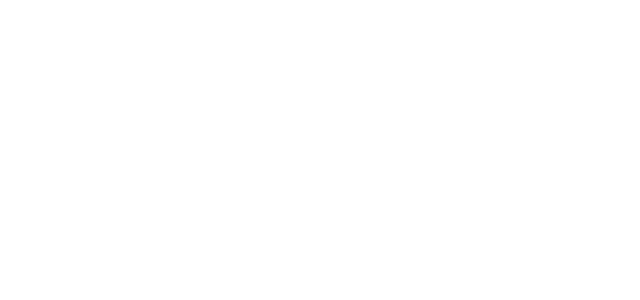
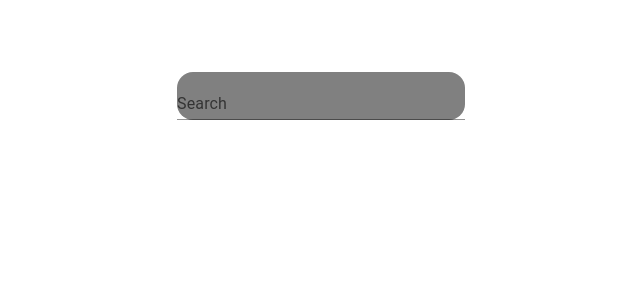
Before and after one commit to purushothamak/instagram, a React (Vite) app: page /SearchUser in a window 1280 px wide. Before the commit this address had no page. Shown: the top 300 px of the page, without its empty margins (471-1111 px from the left). Built offline with nearby package versions, Linux system fonts and the light colour scheme.

Commit message:
added user search page

```diff
--- a/src/App.tsx
+++ b/src/App.tsx
@@ -2,13 +2,14 @@ import "./App.css";
 import { BrowserRouter, Route, Routes } from "react-router-dom";
 import Instamainpage from "./components/mainpage/InstaMainPage";
 import Profilemainpage from "./components/userprofilepage/ProfileMainPage";
-
+import SearchUser from "./components/searchuser/SearchUser";
 function App() {
   return (
     <BrowserRouter>
       <Routes>
         <Route path="/" element={<Instamainpage />} />
         <Route path="/userprofile" element={<Profilemainpage />} />
+        <Route path="/SearchUser" element={<SearchUser />} />
       </Routes>
     </BrowserRouter>
   );
--- /dev/null
+++ b/src/components/searchuser/Search.tsx
@@ -0,0 +1,16 @@
+import React, { useState } from "react";
+import SearchUser from "./SearchUser";
+import SearchResults from "./SearchResults";
+
+function Search() {
+  const [results, setResults] = useState([]);
+
+  return (
+    <div>
+      <SearchUser setResults={setResults} />
+      <SearchResults results={results} result={""} />
+    </div>
+  );
+}
+
+export default Search;
--- /dev/null
+++ b/src/components/searchuser/SearchResults.tsx
@@ -0,0 +1,23 @@
+import React from "react";
+import "./SearchUser.css";
+
+interface SearchResultProps {
+  result: string;
+  results: string[];
+}
+
+const SearchResults: React.FC<SearchResultProps> = ({ results }) => {
+  return (
+    <div className="search-results">
+      {results.map((result, id) => {
+        return <SearchResult result={result.name} key={id} results={[]} />;
+      })}
+    </div>
+  );
+};
+
+const SearchResult: React.FC<SearchResultProps> = ({ result }) => {
+  return <div className="search-result">{result}</div>;
+};
+
+export default SearchResults;
--- /dev/null
+++ b/src/components/searchuser/SearchUser.css
@@ -0,0 +1,21 @@
+.search-input {
+  position: fixed;
+  top: 4em;
+  left: 38em;
+}
+.search-results {
+  width: 100%;
+  background-color: white;
+  display: flex;
+  flex-direction: column;
+  box-shadow: 0px, 0px, 8px #ddd;
+  border-radius: 10px;
+  margin-top: 1rem;
+  max-height: 300px;
+  overflow-y: scroll;
+  color: black;
+}
+
+.search-result:hover {
+  background-color: #efefef;
+}
--- /dev/null
+++ b/src/components/searchuser/SearchUser.tsx
@@ -0,0 +1,64 @@
+import React, { useEffect, useState } from "react";
+import Box from "@mui/material/Box";
+import TextField from "@mui/material/TextField";
+import SearchIcon from "@mui/icons-material/Search";
+import "./SearchUser.css";
+import SearchResults from "./SearchResults";
+
+const SearchUser = () => {
+  const [input, setInput] = useState("");
+  const [searchResults, setSearchResults] = useState([]);
+  const [isLoading, setIsLoading] = useState(false);
+
+  useEffect(() => {
+    if (input) {
+      setIsLoading(true);
+      fetch("https://jsonplaceholder.typicode.com/users")
+        .then((response) => response.json())
+        .then((json) => {
+          const results = json.filter((user: { name: string }) => {
+            return (
+              user &&
+              user.name &&
+              user.name.toLowerCase().includes(input.toLowerCase())
+            );
+          });
+          setSearchResults(results);
+          setIsLoading(false);
+        });
+    } else {
+      setSearchResults([]);
+    }
+  }, [input]);
+
+  const handleChange = (value: React.SetStateAction<string>) => {
+    setInput(value);
+  };
+
+  return (
+    <div className="search-input">
+      <Box sx={{ "& > :not(style)": { m: 1 } }}>
+        <Box sx={{ display: "flex", alignItems: "flex-end" }}>
+          <SearchIcon sx={{ color: "white", mr: 1, my: 0.5 }} />
+          <TextField
+            id="input-with-sx"
+            label="Search"
+            variant="standard"
+            value={input}
+            onChange={(e) => handleChange(e.target.value)}
+            sx={{ backgroundColor: "grey", borderRadius: "1em", width: "18em" }}
+          />
+        </Box>
+      </Box>
+      {isLoading && <div>Loading...</div>}
+      {!isLoading && input && searchResults.length === 0 && (
+        <div>No results found</div>
+      )}
+      {!isLoading && input && searchResults.length > 0 && (
+        <SearchResults results={searchResults} result={""} />
+      )}
+    </div>
+  );
+};
+
+export default SearchUser;
```
